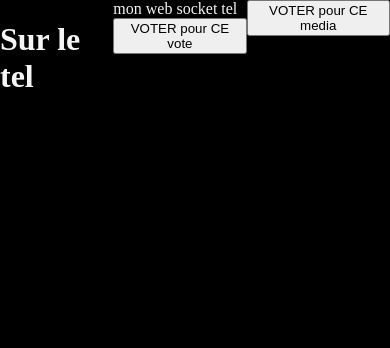
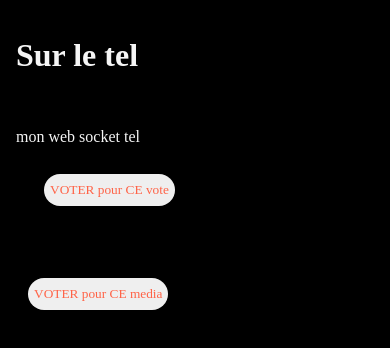
Before and after one commit to kamacess/CMproject, a React (Create React App) app in the folder client/: page /tel in a window 390 px wide. Shown: the top 348 px of the page. Built offline with nearby package versions, Linux system fonts and the light colour scheme; no server answers.

Commit message:
déblayage de home

```diff
--- a/client/src/App.css
+++ b/client/src/App.css
@@ -10,4 +10,5 @@ h3,
 td,
 label, .list-action {
   color: whitesmoke;
+  padding: 1rem;
 }
--- a/client/src/components/frontLargeScreen/ListActionBack.jsx
+++ /dev/null
@@ -1,21 +0,0 @@
-import React, {useState, useEffect} from "react";
-import { FontAwesomeIcon } from "@fortawesome/react-fontawesome";
-import { faUserCircle } from "@fortawesome/free-solid-svg-icons";
-
-export default function ListActionBack(props) {
-
-  var toto = 'message';
-
-  const [message, setMessage] = useState(toto);
-
-  props.socket.on('message', (newMessage) => {
-    setMessage([...message, newMessage]);
-    console.log(message);
-  });
-
-
-  return (
-    <div className="list-action" id="liste-action">{message}
-    </div>
-  );
-}
--- a/client/src/components/frontTelephone/ActionTel.jsx
+++ b/client/src/components/frontTelephone/ActionTel.jsx
@@ -1,5 +1,6 @@
 import React from "react";
 import BoutonVote from './BoutonVote';
+import './../../styles/device.css'
 
 import { FontAwesomeIcon } from "@fortawesome/react-fontawesome";
 import { faUserCircle } from "@fortawesome/free-solid-svg-icons";
--- /dev/null
+++ b/client/src/styles/device.css
@@ -0,0 +1,13 @@
+button {
+    margin: 1.75rem;
+    border-radius: 1.5rem;
+    height: 2rem;
+    border-style: none;
+    color: tomato;
+    font-family: 'Fondamento';
+}
+
+.list-action {
+    background-image: url(https://tof.cx/image/qQvTse);
+    background: no-repeat;
+}
--- a/client/src/styles/style.css
+++ b/client/src/styles/style.css
@@ -20,6 +20,7 @@ body {
 .home {
     width: 100%;
     display: flex;
+    flex-direction: column;
 }
 main {
 
@@ -29,3 +30,12 @@ main {
     height: 100vh;
     background-image: url(http://www.atomisation.net/marker/backmedia.jpg);
 }
+
+@media screen and (max-width: 800px) {
+    body {
+      background-color: lightblue;
+    }
+    main {
+        background-color: blue;
+    }
+  }
--- a/client/src/views/Home.jsx
+++ b/client/src/views/Home.jsx
@@ -1,11 +1,11 @@
 import React from 'react';
-import ListActionBack from './../components/frontLargeScreen/ListActionBack';
+
 import io from 'socket.io-client';
 import Aside from './../components/frontLargeScreen/Aside'
 // import { Link } from 'react-router-dom';
 import './../styles/style.css';
 import DisplayPhoto from "../components/frontLargeScreen/DisplayPhoto";
-
+import './../styles/device.css';
 const ioClient = io.connect('http://localhost:4000');
 export default function Home() {
 
@@ -21,12 +21,11 @@ export default function Home() {
         <div className="home">
             <main>
                 TON COMPOSANT REACT MAIN
-                <ListActionBack socket={socket}/>
                 <button onClick={sendMessage}>pr00t2THE M4XXXX</button>
                 <DisplayPhoto  socket={socket}/>
             </main>
 
-    <Aside />
+    <Aside socket={socket} />
 
         </div>
     )
--- a/client/src/views/HomeTel.jsx
+++ b/client/src/views/HomeTel.jsx
@@ -6,11 +6,11 @@ const ioClient = io.connect('http://localhost:4000');
 
 // import { Link } from 'react-router-dom';
 
-export default function Home() {
+export default function HomeTel() {
     const socket = io('http://127.0.0.1:4000');
 
     return (
-        <div className="home">
+        <div className="home-tel">
             <h1>Sur le tel</h1>
             <ActionTel socket = {socket} />
             <BoutonVoteMedia socket = {socket} />
```
Also changed, not shown: client/public/assets/brut.jpg (added), client/public/assets/fond_brut.jpg (added).
